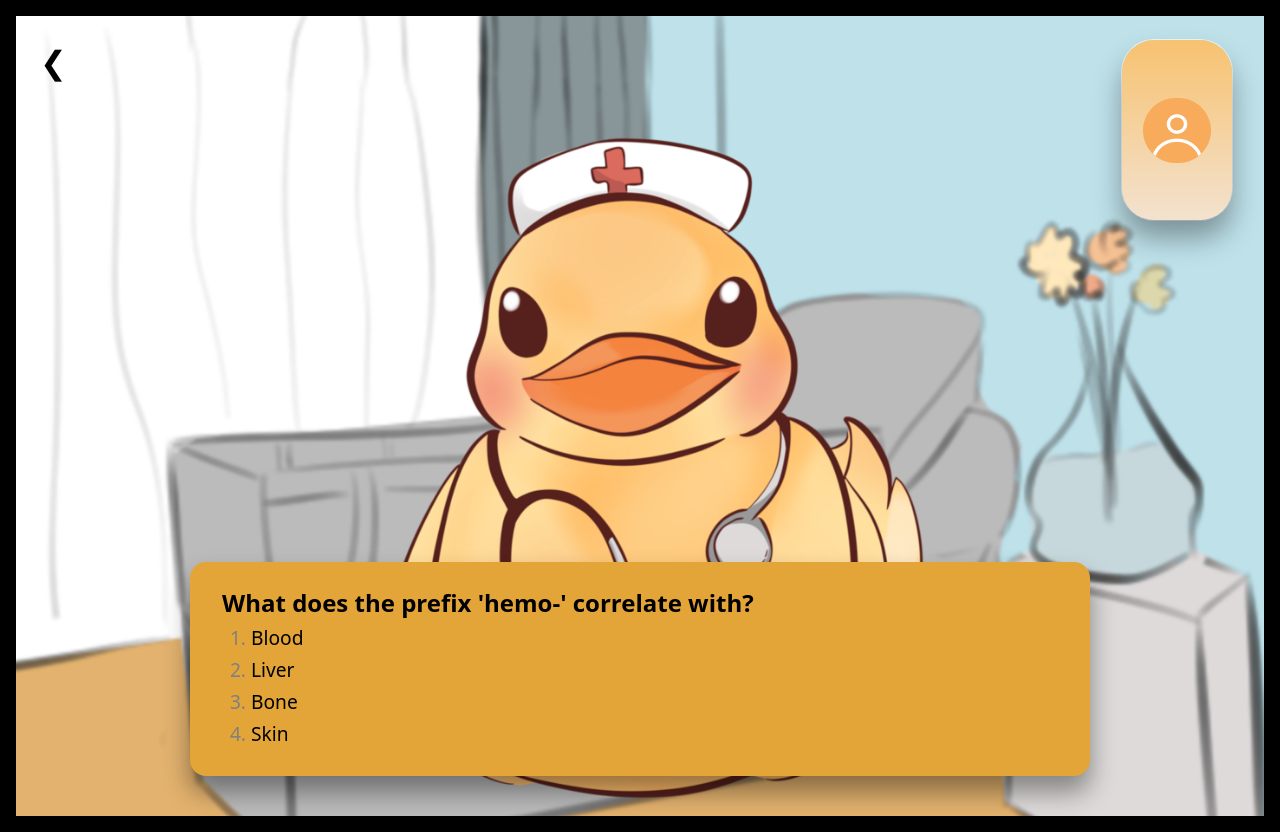
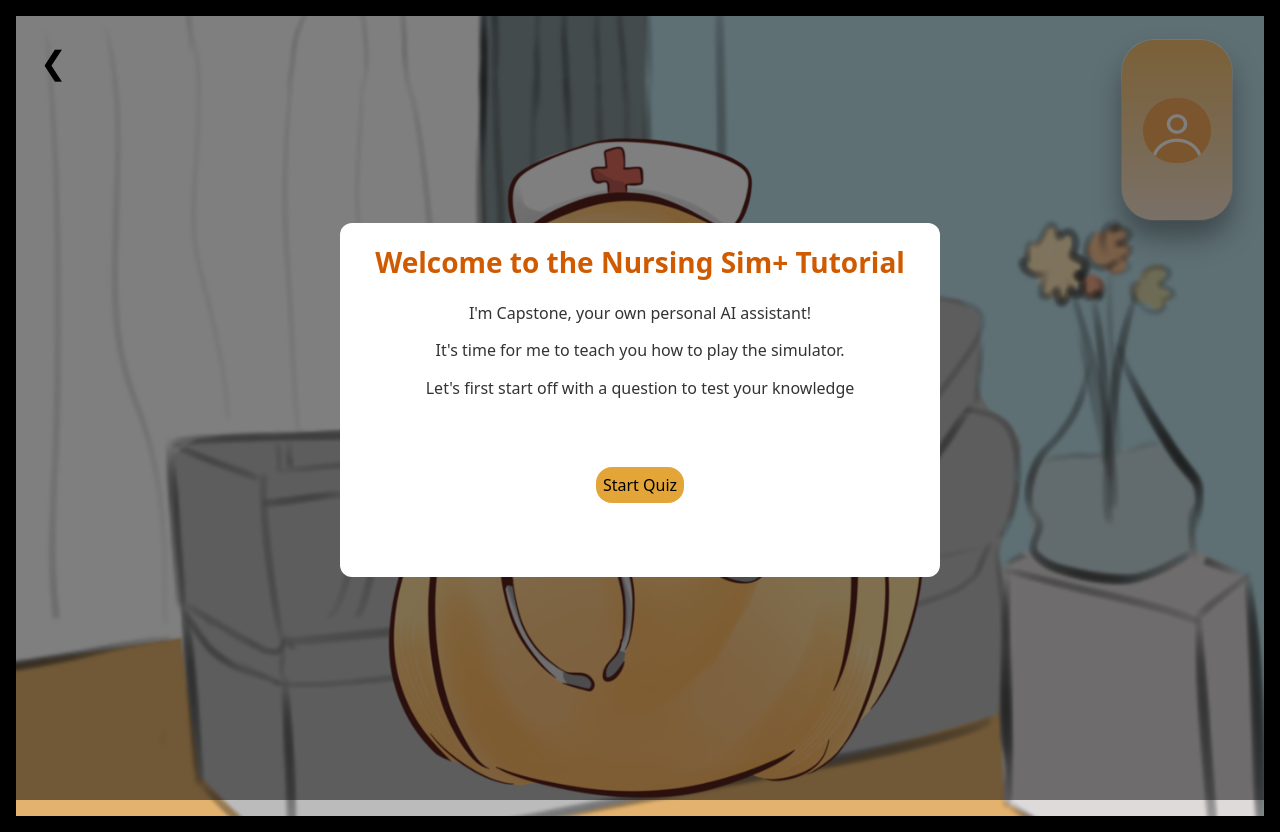
Before and after one commit to dalyai33/NurseSim, a React (Vite) app in the folder web/: page /sim in a window 1280 px wide. Built offline with nearby package versions, Linux system fonts and the light colour scheme; a web font is replaced by a local one.

Commit message:
Added tutorial communications and success popup

```diff
--- a/web/src/features/sim/SimIntroductionPage.tsx
+++ b/web/src/features/sim/SimIntroductionPage.tsx
@@ -22,10 +22,27 @@ export const SimIntroductionPage: React.FC = () => {
 
    //States for the popup
   const [showPopup, setShowPopup] = useState(false);
+  const [showIntroduction, setShowIntroduction] = useState(true);
+  const [showSuccess, setShowSuccess] = useState(false);
 
   function handleWrong(){
       //show the incorrect popup
       setShowPopup(true);
+  }
+
+  function handleCorrect(){
+      //show the success popup
+      setShowSuccess(true);
+  }
+
+  function handleStartQuiz(){
+      //hide the introduction and show the quiz
+      setShowIntroduction(false);
+  }
+
+  function handleExitTutorial(){
+      //exit the tutorial and go back
+      navigate(-1);
   }
 
   return (
@@ -34,6 +51,32 @@ export const SimIntroductionPage: React.FC = () => {
         className="app-screen-inner sim-root"
         style={{ backgroundImage: `url(${simBg})` }}
       >
+        {showIntroduction && (
+                <div className="popup-overlay">
+                    <div className="popup-box introduction-box">
+                        <h2>Welcome to the Nursing Sim+ Tutorial</h2>
+                        <p>I'm Capstone, your own personal AI assistant!</p>
+                        <p>It's time for me to teach you how to play the simulator.</p>
+                        <p>Let's first start off with a question to test your knowledge</p>
+                        <button className="close-button" onClick={handleStartQuiz}>
+                            Start Quiz
+                        </button>
+                    </div>
+                </div>
+            )}
+
+        {showSuccess && (
+                <div className="popup-overlay">
+                    <div className="popup-box success-box">
+                        <h2>Correct! 'Hemo-' relates to blood.</h2>
+                        <p>Congrats! You are practically a pro now at using the NurseSim+ Simulator. We hope you enjoy your learning!</p>
+                        <button className="close-button" onClick={handleExitTutorial}>
+                            Exit Tutorial
+                        </button>
+                    </div>
+                </div>
+            )}
+
         {showPopup && (
                 <div className="popup-overlay">
                     <div className="popup-box">
@@ -62,6 +105,7 @@ export const SimIntroductionPage: React.FC = () => {
             /> */}
           </div>
         </div>
+        {!showIntroduction && (
         <div className="quiz-popup">
 
 
@@ -70,7 +114,7 @@ export const SimIntroductionPage: React.FC = () => {
             <h1 className="question">{quizQuestion}</h1>
             <ol>
                 <li className="answer">
-                    <button onClick={()=> navigate("/sim/page-two")}>{correctAnswer}</button>
+                    <button onClick={handleCorrect}>{correctAnswer}</button>
                 </li>
                 <li className="answer">
                     <button onClick={handleWrong}>{wrongOne}</button>
@@ -83,6 +127,7 @@ export const SimIntroductionPage: React.FC = () => {
                 </li>
             </ol>
         </div>
+        )}
         {/* <img src={duckImg} alt="Nurse duck" className="sim-duck" /> */}
       </div>
     </div>
--- a/web/src/styles/sim.css
+++ b/web/src/styles/sim.css
@@ -109,3 +109,39 @@
   border-radius: 16px;
   padding: 7px;
 }
+
+.introduction-box {
+  max-width: 600px;
+  width: 90%;
+}
+
+.introduction-box h2 {
+  color: #d05a00;
+  margin-bottom: 20px;
+  font-size: 28px;
+}
+
+.introduction-box p {
+  margin: 12px 0;
+  font-size: 16px;
+  line-height: 1.6;
+  color: #333;
+}
+
+.success-box {
+  max-width: 600px;
+  width: 90%;
+}
+
+.success-box h2 {
+  color: #2d7a2d;
+  margin-bottom: 20px;
+  font-size: 28px;
+}
+
+.success-box p {
+  margin: 12px 0;
+  font-size: 16px;
+  line-height: 1.6;
+  color: #333;
+}
```
